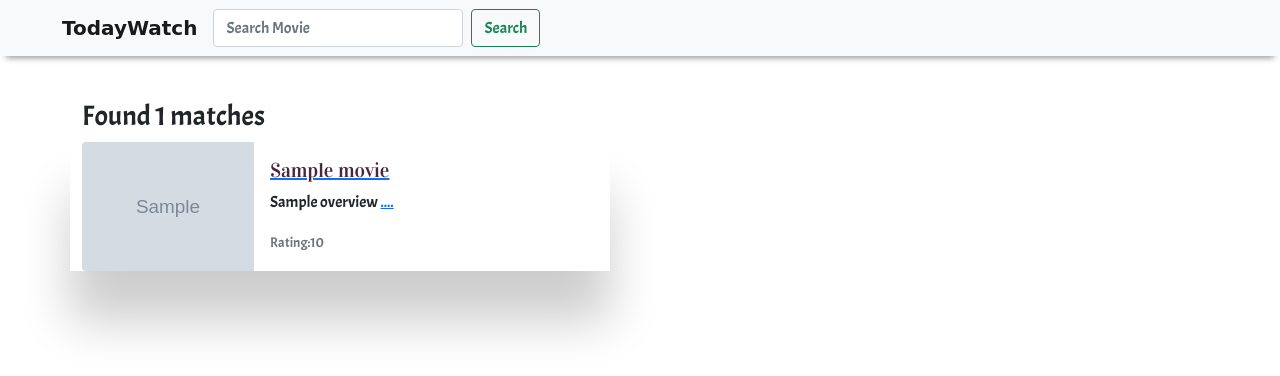
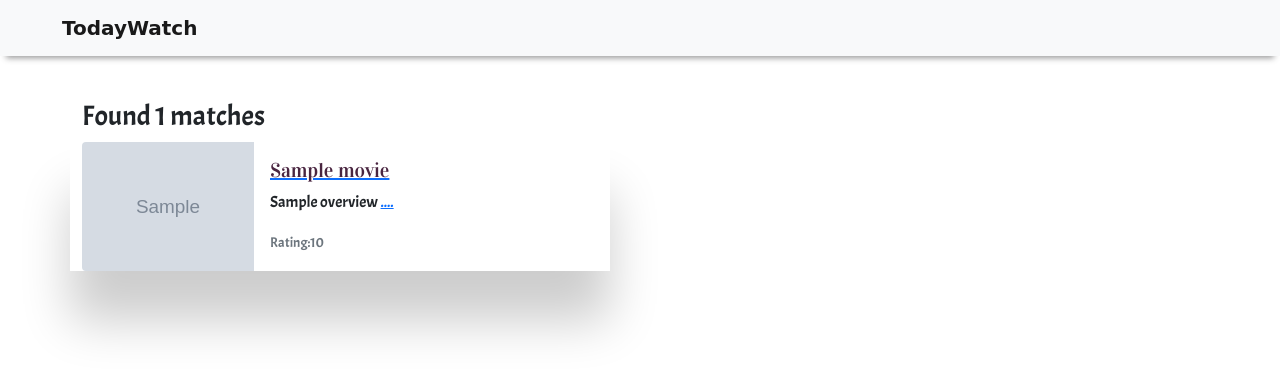
Before and after one commit to Njoro410/TodayWatch, a Flask app: template app/templates/search.html in a window 1280 px wide. Shown: the top 376 px of the page. Run offline with Flask 2, Linux system fonts and the light colour scheme; the template is opened without the code that fills it: most values are stand-ins (such as "Sample title", 1, 10 or a date in 2020); grey boxes marked "Sample" are stand-in pictures; some libraries are stand-ins or nearby versions; some web fonts are replaced.

Commit message:
removed search bar for other pages

```diff
--- a/app/templates/base.html
+++ b/app/templates/base.html
@@ -24,11 +24,13 @@
                 <span class="navbar-toggler-icon"></span>
             </button>
             <div class="collapse navbar-collapse" id="navbarNavAltMarkup">
+                {% if isIndex %}
                 <form class="d-flex">
                     <input class="form-control me-2" name="movie_query" id="search" type="search" placeholder="Search Movie"
                         aria-label="Search">
                     <button class="btn btn-outline-success" type="submit">Search</button>
                 </form>
+                {% endif %}
             </div>
         </div>
     </nav>
--- a/app/views.py
+++ b/app/views.py
@@ -20,7 +20,7 @@ def index():
     if search_movie:
         return redirect(url_for('.search', movie_name=search_movie))
     else:
-        return render_template('index.html', title=title, popular=popular_movies, upcoming=upcoming_movie, now_showing=now_showing_movie)
+        return render_template('index.html', title=title, popular=popular_movies, upcoming=upcoming_movie, now_showing=now_showing_movie, isIndex=True)
 
 
 @views.route('/movie/<string:id>')
```
